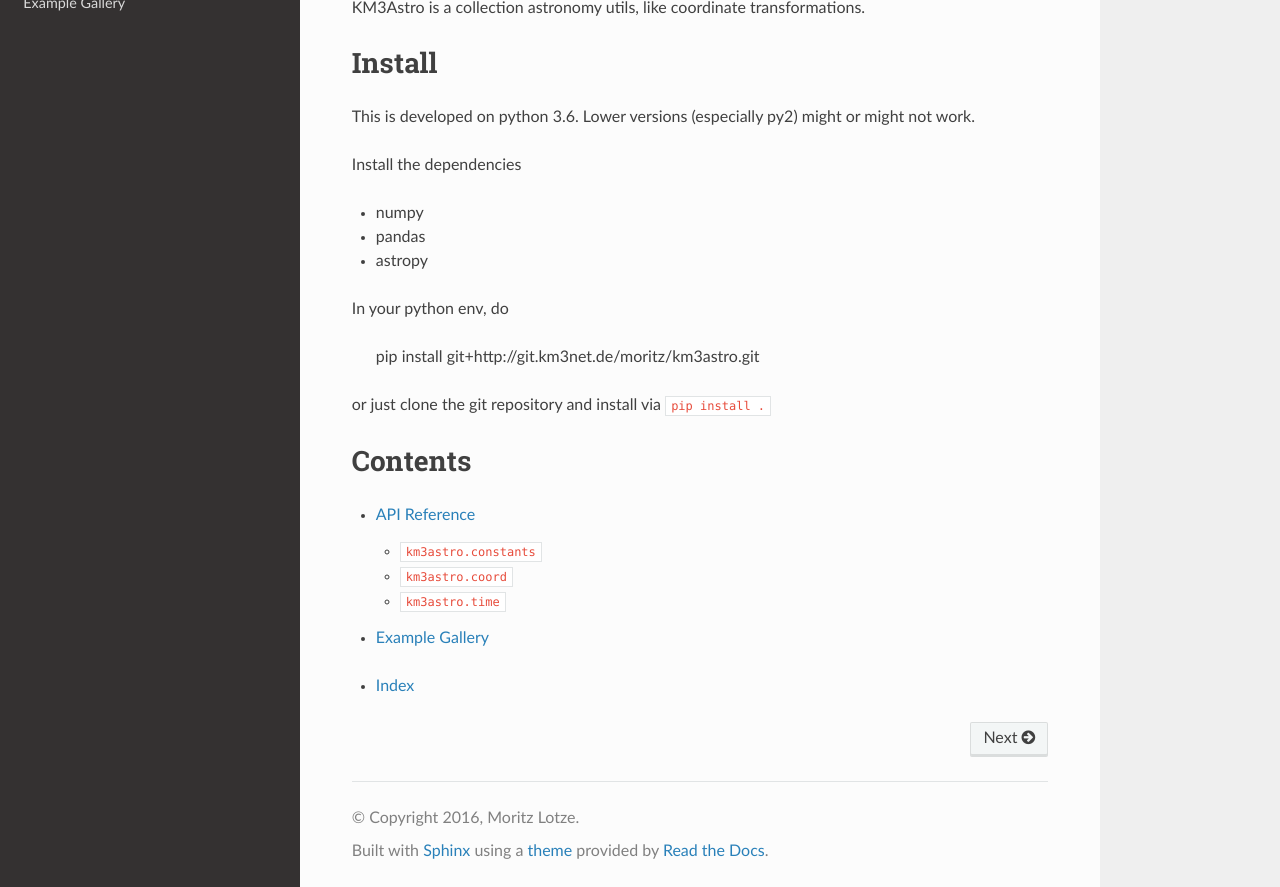
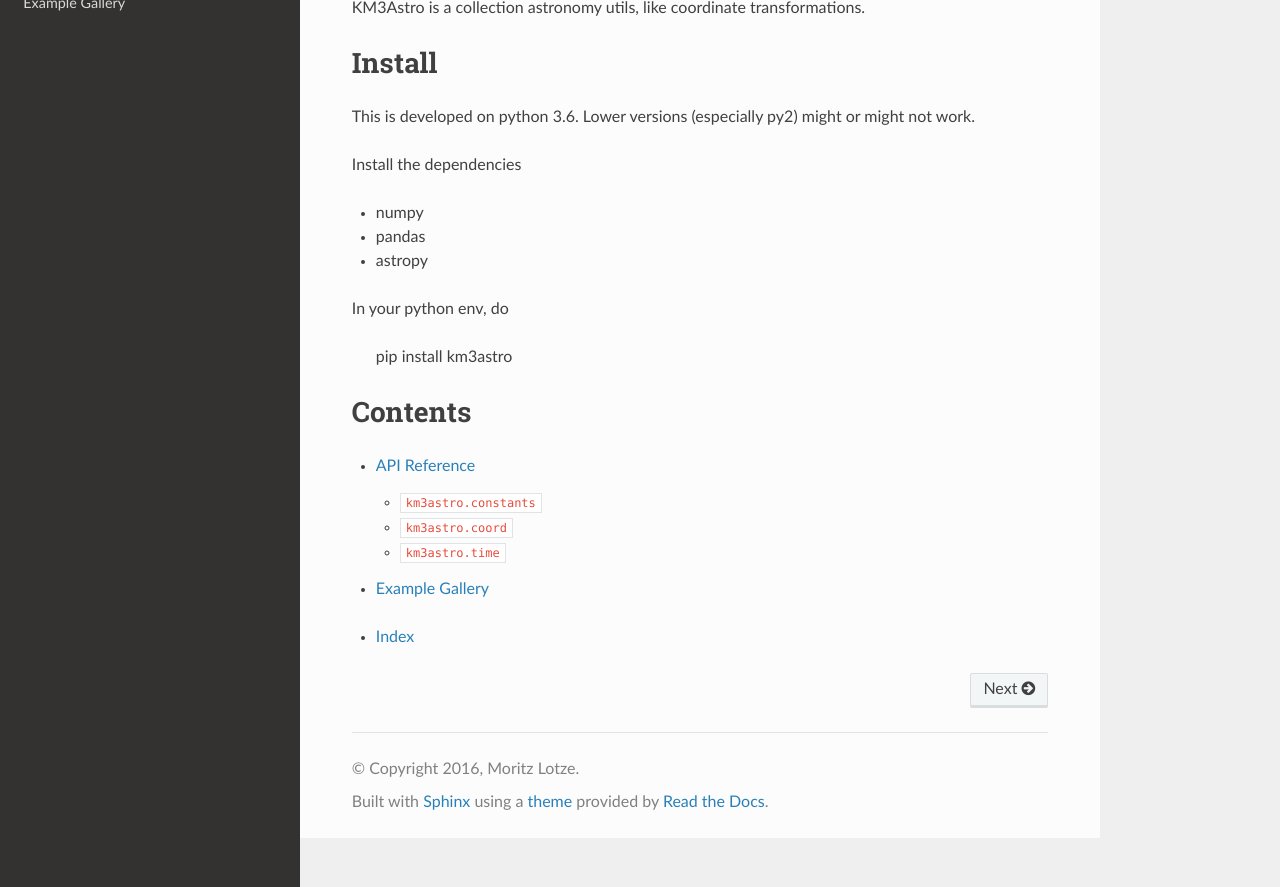
Before and after one commit to KM3NeT/km3astro, a Sphinx documentation site: the page built from doc/index.rst, in a window 1280 px wide and 1090 px high, cut to the strip 203-1090 px from the top of the window. Built offline with Sphinx 7.4.7 and the Read the Docs theme 2.0.0, drawn with Linux system fonts in a browser that asks for light colours; formulas are drawn with MathJax 3.

Commit message:
fix installer line

```diff
--- a/doc/index.rst
+++ b/doc/index.rst
@@ -18,9 +18,8 @@ Install the dependencies
 
 In your python env, do
 
-  pip install git+http://git.km3net.de/moritz/km3astro.git
+  pip install km3astro
 
-or just clone the git repository and install via ``pip install .``
 
 Contents
 --------
```
